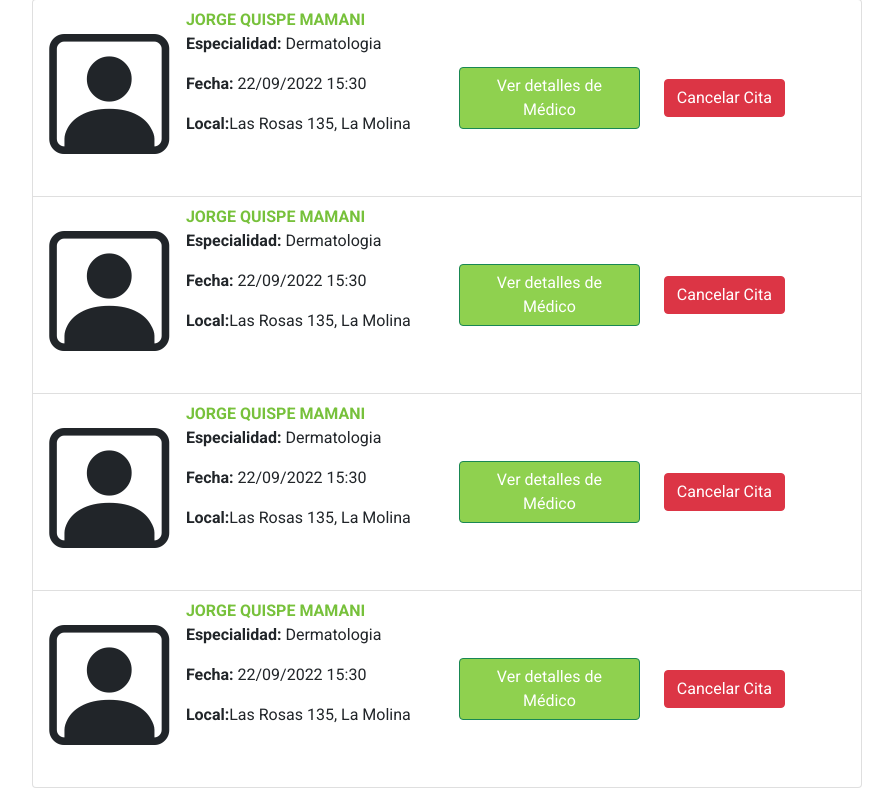
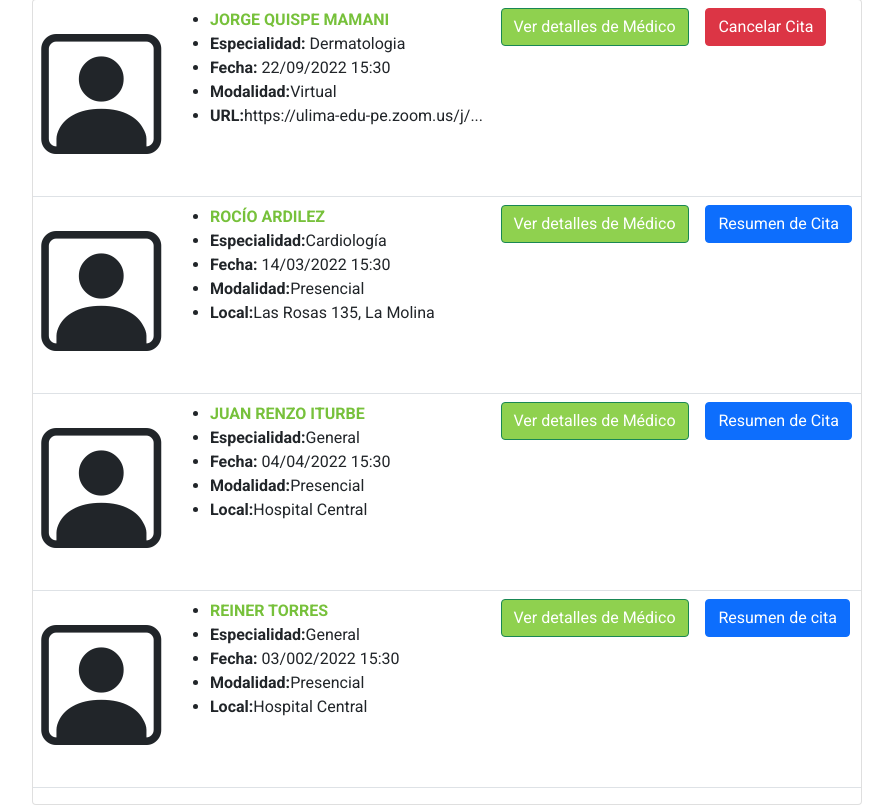
Before and after one commit to AlonsoPaz12/PW-GRUPO01, a plain HTML site: page citas_pac.html in a window 1280 px wide. Shown: the part 49-854 px from the top of the page, without its empty margins (193-1086 px from the left). Drawn offline with nearby package versions, Linux system fonts and the light colour scheme.

Commit message:
Correcion Table Listado Citas

```diff
--- a/citas_pac.html
+++ b/citas_pac.html
@@ -20,90 +20,104 @@
                 <h1 class="tit1">Mis</h1> <h1 class="tit2">citas</h1>
             </span>
             <br>
-            <ul class="lista-citas list-group">
-            <li class="list-group-item">
-                <div class="row">
-                    <div class="col-2 justify-content-center">
-                        <i class="bi bi-person-square" style="font-size: 120px;"></i>
-                    </div>
-                    <div class="col-4 justify-content-center">
-                        <strong class="subtit mb-1">JORGE QUISPE MAMANI</strong>
-                        <p><strong>Especialidad:</strong> Dermatologia</p>
-                        <p><strong>Fecha:</strong> 22/09/2022 15:30</p>
-                        <p><strong>Local:</strong>Las Rosas 135, La Molina</p>
-                    </div>
+            <div class="card mb-0 pb-0">
+                <table class="table table-hover table-responsive">
+                    <tbody>
+                      <tr>
+                        <td><i class="bi bi-person-square" style="font-size: 120px;"></i></td>
+                        <td>
+                            <ul>
+                                <li><strong class="subtit mb-1">JORGE QUISPE MAMANI</strong></li>
+                                <li><strong>Especialidad:</strong> Dermatologia</p\li>
+                                <li><strong>Fecha:</strong> 22/09/2022 15:30</li>
+                                <li><strong>Modalidad:</strong>Virtual</li>
+                                <li><strong>URL:</strong>https://ulima-edu-pe.zoom.us/j/...</li>
+                            </ul>
+                        </td>
+                        <td>
                             <div class="col align-self-center">
                                 <button class="btn btn-success boton">Ver detalles de Médico</button>
                             </div>
+                        </td>
+                        <td>
                             <div class="col align-self-center">
                                 <button class="btn btn-danger">Cancelar Cita</button>
                             </div>
-                </div>
-            </li>
+                        </td>
+                      </tr>
 
-            <li class="list-group-item">
-                <div class="row">
-                    <div class="col-2 justify-content-center">
-                        <i class="bi bi-person-square" style="font-size: 120px;"></i>
-                    </div>
-                    <div class="col-4 justify-content-center">
-                        <strong class="subtit mb-1">JORGE QUISPE MAMANI</strong>
-                        <p><strong>Especialidad:</strong> Dermatologia</p>
-                        <p><strong>Fecha:</strong> 22/09/2022 15:30</p>
-                        <p><strong>Local:</strong>Las Rosas 135, La Molina</p>
-                    </div>
-
+                      <tr>
+                        <td><i class="bi bi-person-square" style="font-size: 120px;"></i></td>
+                        <td >
+                            <ul>
+                                <li><strong class="subtit mb-1">ROCÍO ARDILEZ</strong></li>
+                                <li><strong>Especialidad:</strong>Cardiología</p\li>
+                                <li><strong>Fecha:</strong> 14/03/2022 15:30</li>
+                                <li><strong>Modalidad:</strong>Presencial</li>
+                                <li><strong>Local:</strong>Las Rosas 135, La Molina</li>
+                            </ul>
+                        </td>
+                        <td>
                             <div class="col align-self-center">
                                 <button class="btn btn-success boton">Ver detalles de Médico</button>
                             </div>
+                        </td>
+                        <td>
                             <div class="col align-self-center">
-                        <button class="btn btn-danger">Cancelar Cita</button>
+                                <button class="btn btn-primary">Resumen de Cita</button>
                             </div>
-                </div>
-            </li>
+                        </td>
+                      </tr>
 
-            <li class="list-group-item">
-                <div class="row">
-                    <div class="col-2 justify-content-center">
-                        <i class="bi bi-person-square" style="font-size: 120px;"></i>
-                    </div>
-                    <div class="col-4 justify-content-center">
-                        <strong class="subtit mb-1">JORGE QUISPE MAMANI</strong>
-                        <p><strong>Especialidad:</strong> Dermatologia</p>
-                        <p><strong>Fecha:</strong> 22/09/2022 15:30</p>
-                        <p><strong>Local:</strong>Las Rosas 135, La Molina</p>
-                    </div>
-
+                      <tr>
+                        <td><i class="bi bi-person-square" style="font-size: 120px;"></i></td>
+                        <td >
+                            <ul>
+                                <li><strong class="subtit mb-1">JUAN RENZO ITURBE</strong></li>
+                                <li><strong>Especialidad:</strong>General</p\li>
+                                <li><strong>Fecha:</strong> 04/04/2022 15:30</li>
+                                <li><strong>Modalidad:</strong>Presencial</li>
+                                <li><strong>Local:</strong>Hospital Central</li>
+                            </ul>
+                        </td>
+                        <td>
                             <div class="col align-self-center">
                                 <button class="btn btn-success boton">Ver detalles de Médico</button>
                             </div>
+                        </td>
+                        <td>
                             <div class="col align-self-center">
-                        <button class="btn btn-danger">Cancelar Cita</button>
+                                <button class="btn btn-primary">Resumen de Cita</button>
                             </div>
-                </div>
-            </li>
+                        </td>
+                      </tr>
 
-            <li class="list-group-item">
-                <div class="row">
-                    <div class="col-2 justify-content-center">
-                        <i class="bi bi-person-square" style="font-size: 120px;"></i>
-                    </div>
-                    <div class="col-4 justify-content-center">
-                        <strong class="subtit mb-1">JORGE QUISPE MAMANI</strong>
-                        <p><strong>Especialidad:</strong> Dermatologia</p>
-                        <p><strong>Fecha:</strong> 22/09/2022 15:30</p>
-                        <p><strong>Local:</strong>Las Rosas 135, La Molina</p>
-                    </div>
-
+                      <tr>
+                        <td><i class="bi bi-person-square" style="font-size: 120px;"></i></td>
+                        <td >
+                            <ul>
+                                <li><strong class="subtit mb-1">REINER TORRES</strong></li>
+                                <li><strong>Especialidad:</strong>General</p\li>
+                                <li><strong>Fecha:</strong> 03/002/2022 15:30</li>
+                                <li><strong>Modalidad:</strong>Presencial</li>
+                                <li><strong>Local:</strong>Hospital Central</li>
+                            </ul>
+                        </td>
+                        <td>
                             <div class="col align-self-center">
                                 <button class="btn btn-success boton">Ver detalles de Médico</button>
                             </div>
+                        </td>
+                        <td>
                             <div class="col align-self-center">
-                        <button class="btn btn-danger">Cancelar Cita</button>
+                                <button class="btn btn-primary">Resumen de cita</button>
                             </div>
+                        </td>
+                      </tr>
+                    </tbody>
+                  </table>
             </div>
-            </li>
-            </ul>
+
         </div>
     </div>
 
--- a/styles.css
+++ b/styles.css
@@ -103,6 +103,11 @@ h1 {
 
 }
 
+tr {
+    width: 50%;
+    margin: 0 auto;
+}
+
 
 /*PARA QUE EL FOOTER SE PONGA ABAJO*/
 body{
@@ -110,3 +115,7 @@ body{
     min-height: 100vh;
     grid-template-rows: auto 1fr auto;
 }
+
+.card {
+    min-width: 570px;
+}
```
Lines whose indentation alone changed are shown as unchanged.
